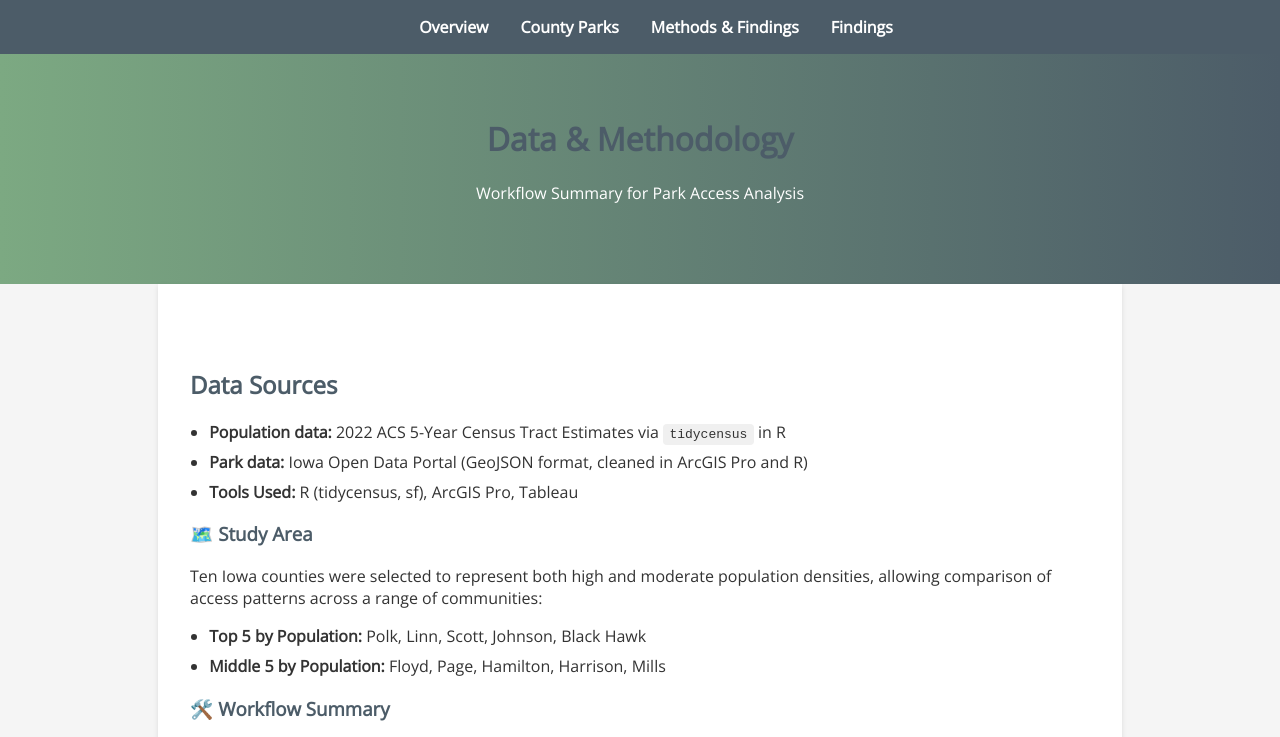
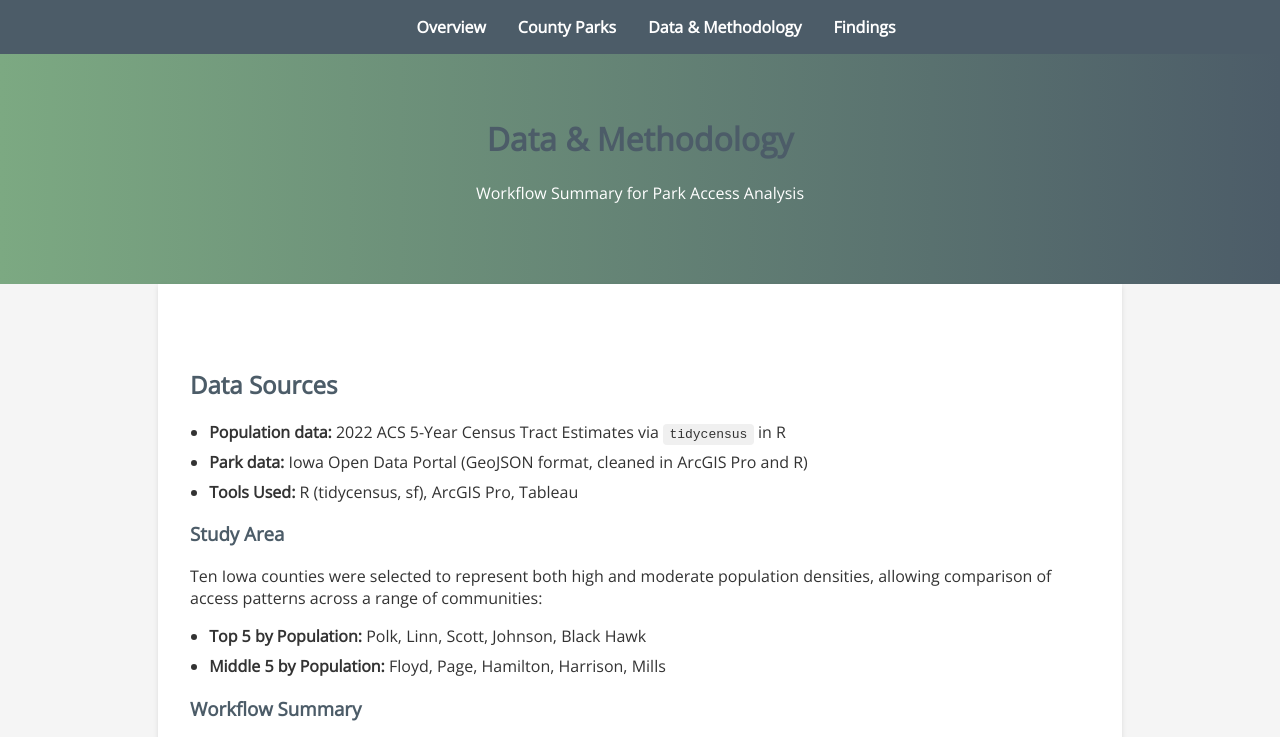
Before and after one commit to ethandavidaamodt/New-LA-5580-Spring-2025, a plain HTML site: page docs/methods.html in a window 1280 px wide. Shown: the top 737 px of the page. Drawn offline with nearby package versions, Linux system fonts and the light colour scheme.

Commit message:
Update methods.html
edited text and page title

```diff
--- a/docs/methods.html
+++ b/docs/methods.html
@@ -74,7 +74,7 @@
   <nav>
     <a href="Final_Project.html">Overview</a>
     <a href="counties.html">County Parks</a>
-    <a href="methods.html">Methods & Findings</a>
+    <a href="methods.html">Data & Methodology</a>
     <a href="findings.html">Findings</a>
   </nav>
 
@@ -93,14 +93,14 @@
       <li><strong>Tools Used:</strong> R (tidycensus, sf), ArcGIS Pro, Tableau</li>
     </ul>
 
-    <h3>🗺️ Study Area</h3>
+    <h3>Study Area</h3>
     <p>Ten Iowa counties were selected to represent both high and moderate population densities, allowing comparison of access patterns across a range of communities:</p>
     <ul>
       <li><strong>Top 5 by Population:</strong> Polk, Linn, Scott, Johnson, Black Hawk</li>
       <li><strong>Middle 5 by Population:</strong> Floyd, Page, Hamilton, Harrison, Mills</li>
     </ul>
 
-    <h3>🛠️ Workflow Summary</h3>
+    <h3>Workflow Summary</h3>
     <ol>
       <li><strong>Data Preparation & Filtering</strong>
         <ul>
@@ -159,7 +159,7 @@
       </li>
     </ol>
 
-    <h3>📉 Limitations</h3>
+    <h3>Limitations</h3>
     <ul>
       <li><strong>Euclidean Buffers:</strong> 800m buffer assumes straight-line distance, not accounting for walkable paths or barriers.</li>
       <li><strong>Population Uniformity Assumption:</strong> Assumes even population distribution within tracts, which may oversimplify conditions in large or irregular areas.</li>
```
